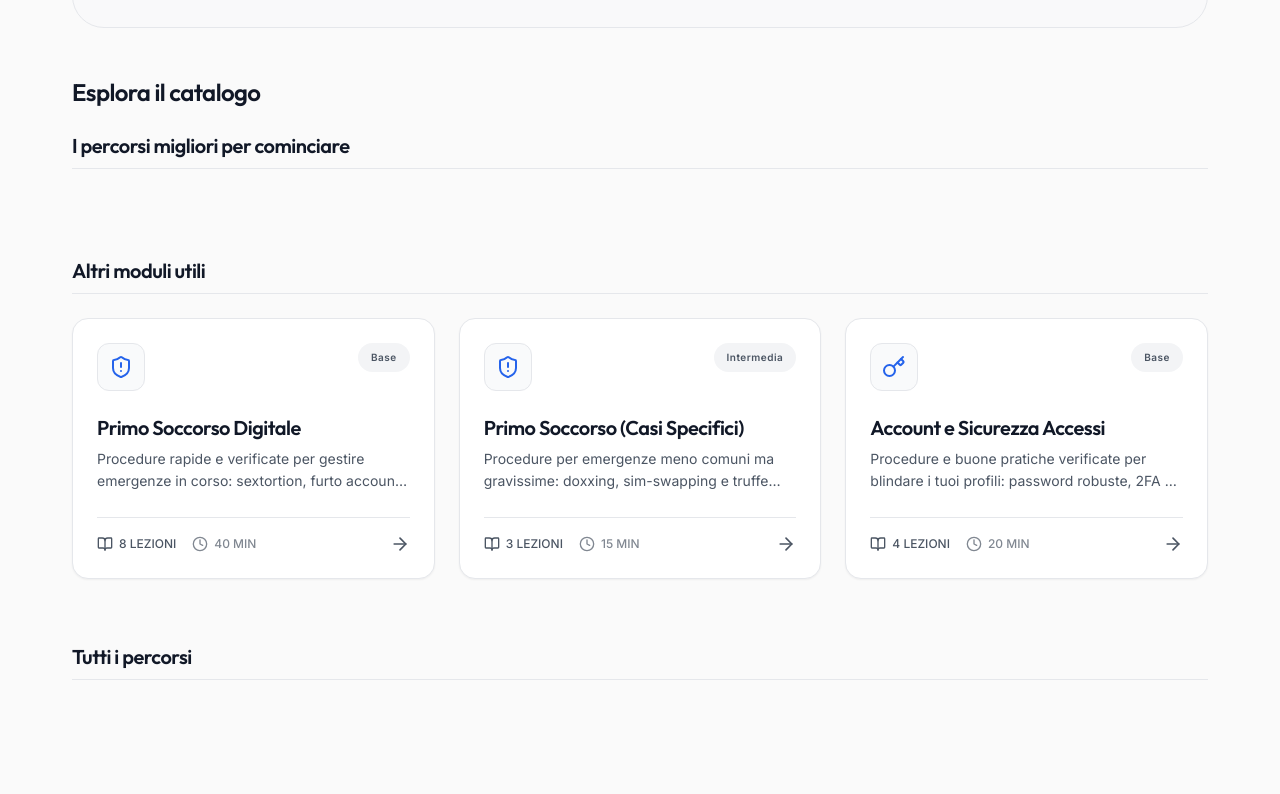
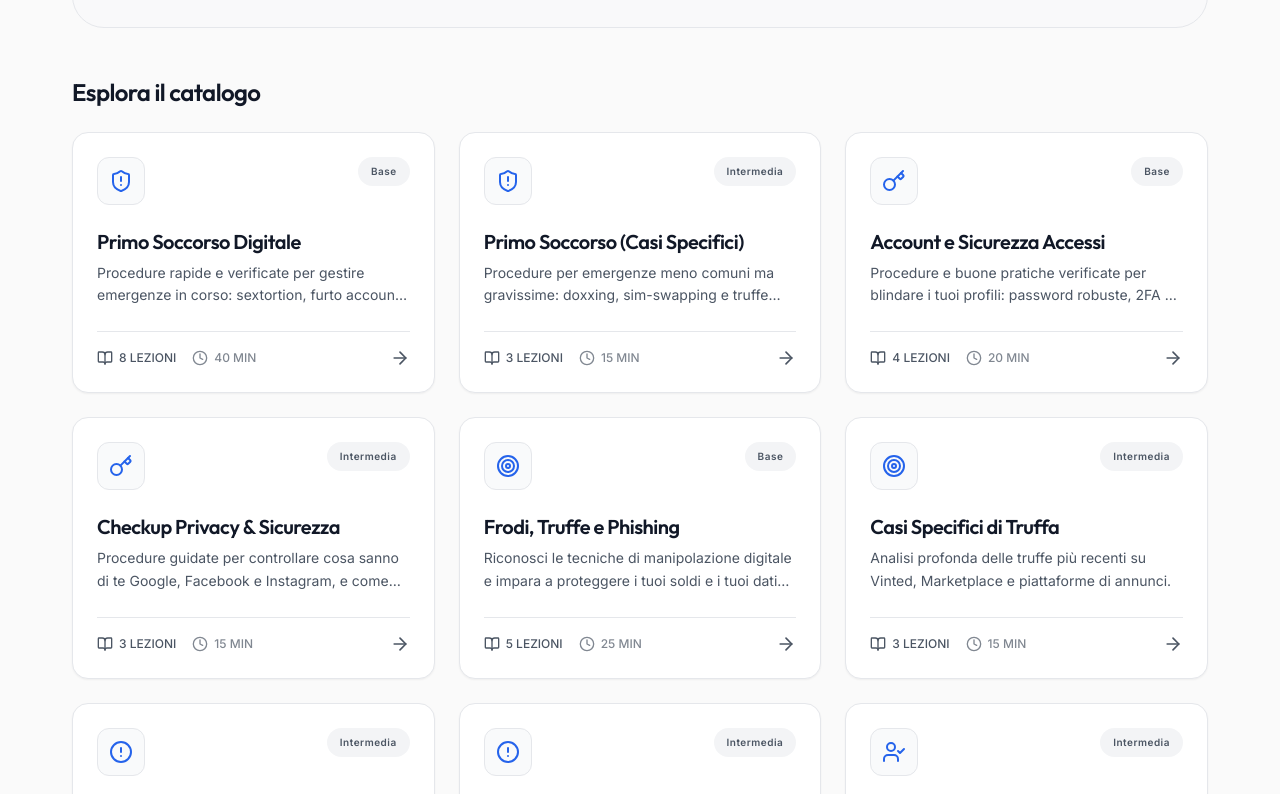
Before and after one commit to ajdohaxhia/busssola, a Next.js app: page /moduli in a window 1280 px wide. Shown: the part 606-1400 px from the top of the page. Built offline with nearby package versions, Linux system fonts and the light colour scheme.

Commit message:
fix: show all 16 modules in catalog (was showing 3 due to featuredType slice)

```diff
--- a/src/app/moduli/page.tsx
+++ b/src/app/moduli/page.tsx
@@ -235,7 +235,7 @@ function ModulesContent() {
                 </div>
 
                 <div className="space-y-3 pt-6 border-t border-border">
-                     <h3 className="text-sm font-semibold text-foreground uppercase tracking-wider">Esperienza</h3>
+                     <h3 className="text-sm font-semibold text-foreground uppercase tracking-wider">Livello</h3>
                      <div className="flex flex-wrap items-center gap-2">
                         {(['all', 'base', 'intermedia', 'avanzata'] as const).map((level) => (
                             <button
@@ -280,21 +280,8 @@ function ModulesContent() {
                 ) : isFiltered ? (
                     renderGrid(filteredModules)
                 ) : (
-                    <div className="space-y-16">
-                        <section className="space-y-6">
-                            <h3 className="text-xl font-semibold text-foreground border-b border-border pb-2">I percorsi migliori per cominciare</h3>
-                            {renderGrid(filteredModules.filter(m => m.featuredType === 'start').slice(0, 3))}
-                        </section>
-
-                        <section className="space-y-6">
-                            <h3 className="text-xl font-semibold text-foreground border-b border-border pb-2">Altri moduli utili</h3>
-                            {renderGrid(filteredModules.filter(m => m.featuredType === 'curated').slice(0, 3))}
-                        </section>
-
-                        <section className="space-y-6">
-                            <h3 className="text-xl font-semibold text-foreground border-b border-border pb-2">Tutti i percorsi</h3>
-                            {renderGrid(filteredModules.filter(m => m.featuredType !== 'start' && m.featuredType !== 'curated'))}
-                        </section>
+                    <div className="space-y-6">
+                        {renderGrid(filteredModules)}
                     </div>
                 )}
             </div>
--- a/src/data/siteStats.ts
+++ b/src/data/siteStats.ts
@@ -1,6 +1,6 @@
 /**
  * AUTO-GENERATED FILE - DO NOT EDIT MANUALLY
- * Generated on: 2026-05-13T17:51:37.378Z
+ * Generated on: 2026-05-13T17:55:33.870Z
  */
 export const siteStats = {
   "totalModules": 16,
```
